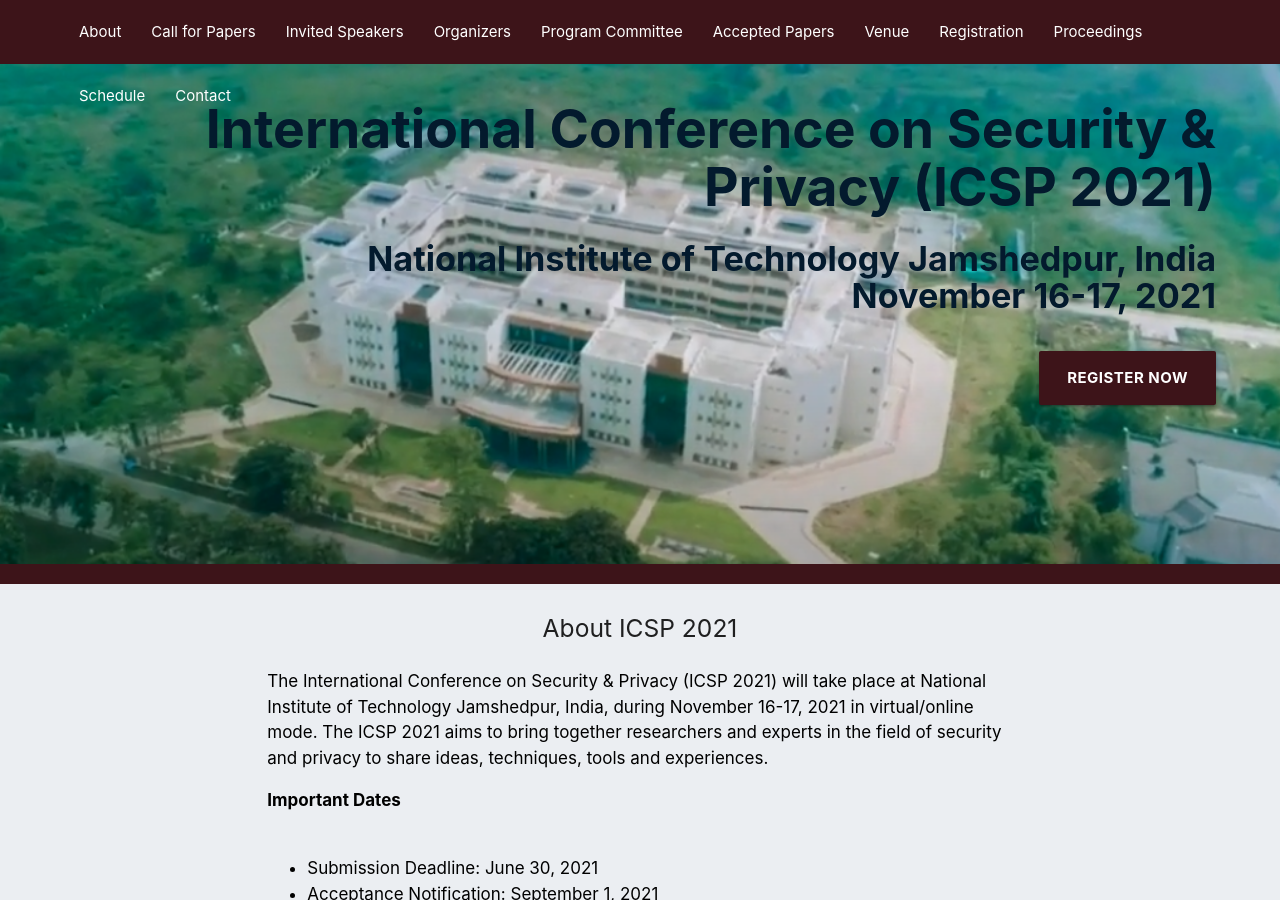
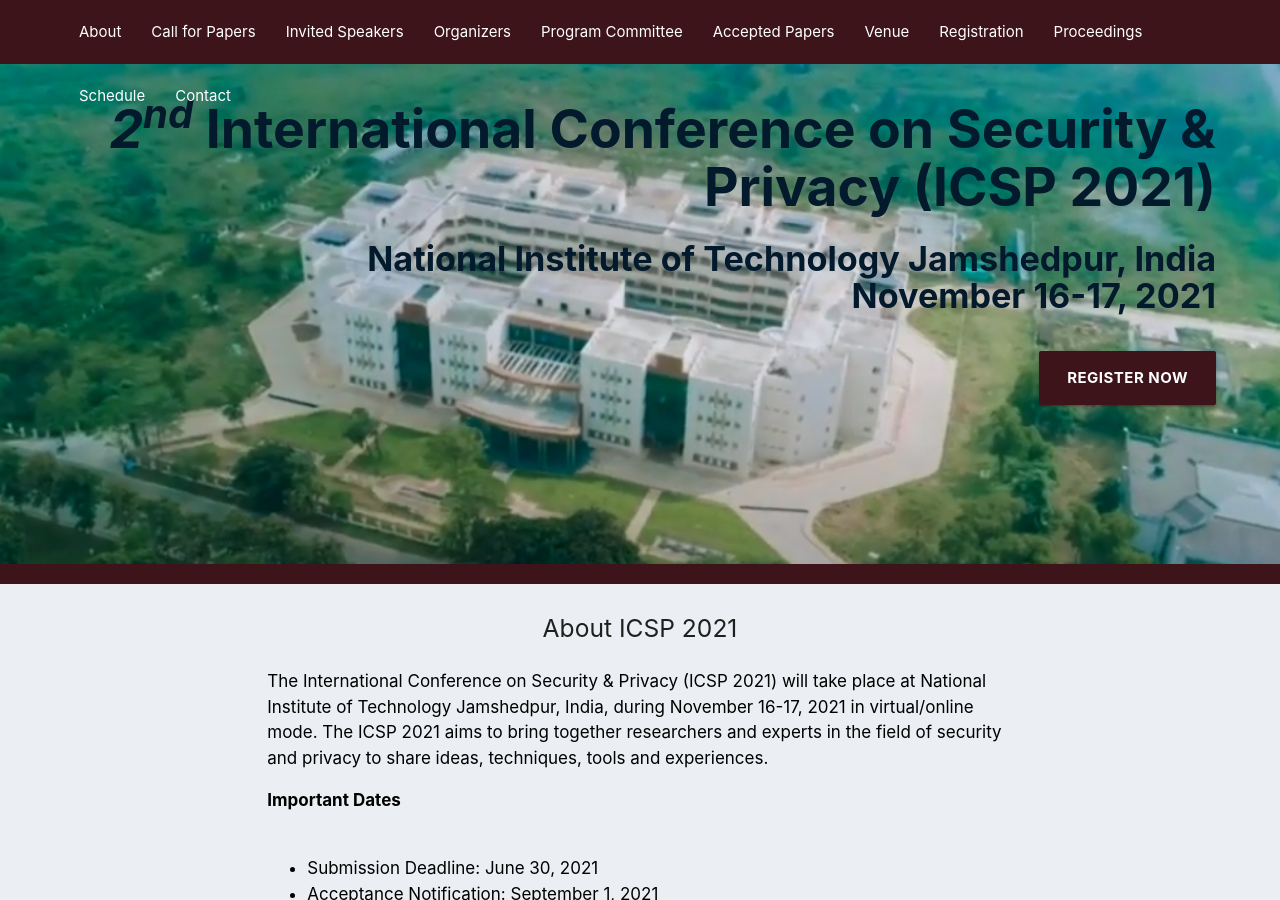
Before and after one commit to samplewebsite123/samplewebsite123.github.io, a Jekyll site: the page built from index.html, in a window 1280 px wide and 900 px high. Built offline with Jekyll 4.4.1, drawn with Linux system fonts in a browser that asks for light colours.

Commit message:
Update banner.html

```diff
--- a/_includes/banner.html
+++ b/_includes/banner.html
@@ -1,7 +1,7 @@
 			<!-- Banner section -->
       <div id="banner" class="banner">
         <div class="container" style="text-align:right">
-          <h2 class="right-align banner-heading">International Conference on Security & Privacy (ICSP 2021)</h2>
+          <h2 class="right-align banner-heading"><var>2<sup>nd</sup></var> International Conference on Security & Privacy (ICSP 2021)</h2>
           <h4 class="right-align banner-subheading">National Institute of Technology Jamshedpur, India  <br /> November 16-17, 2021 </h4>
           <br />
           <a href="{{site.registration-page}}" class="btn-large" style="font-weight:bold; background-color: {{site.color.primary-dark}}">Register Now</a>
```
